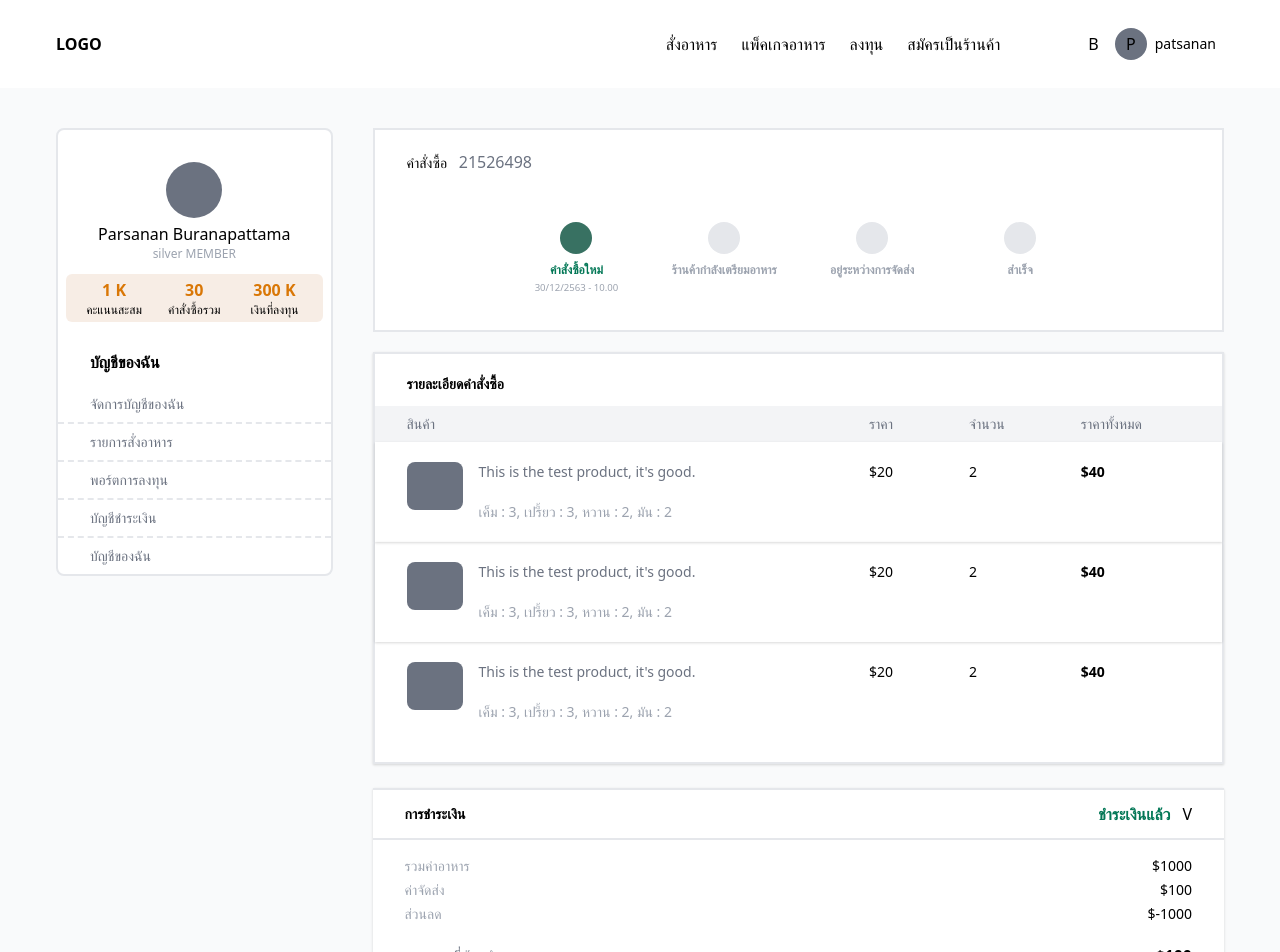
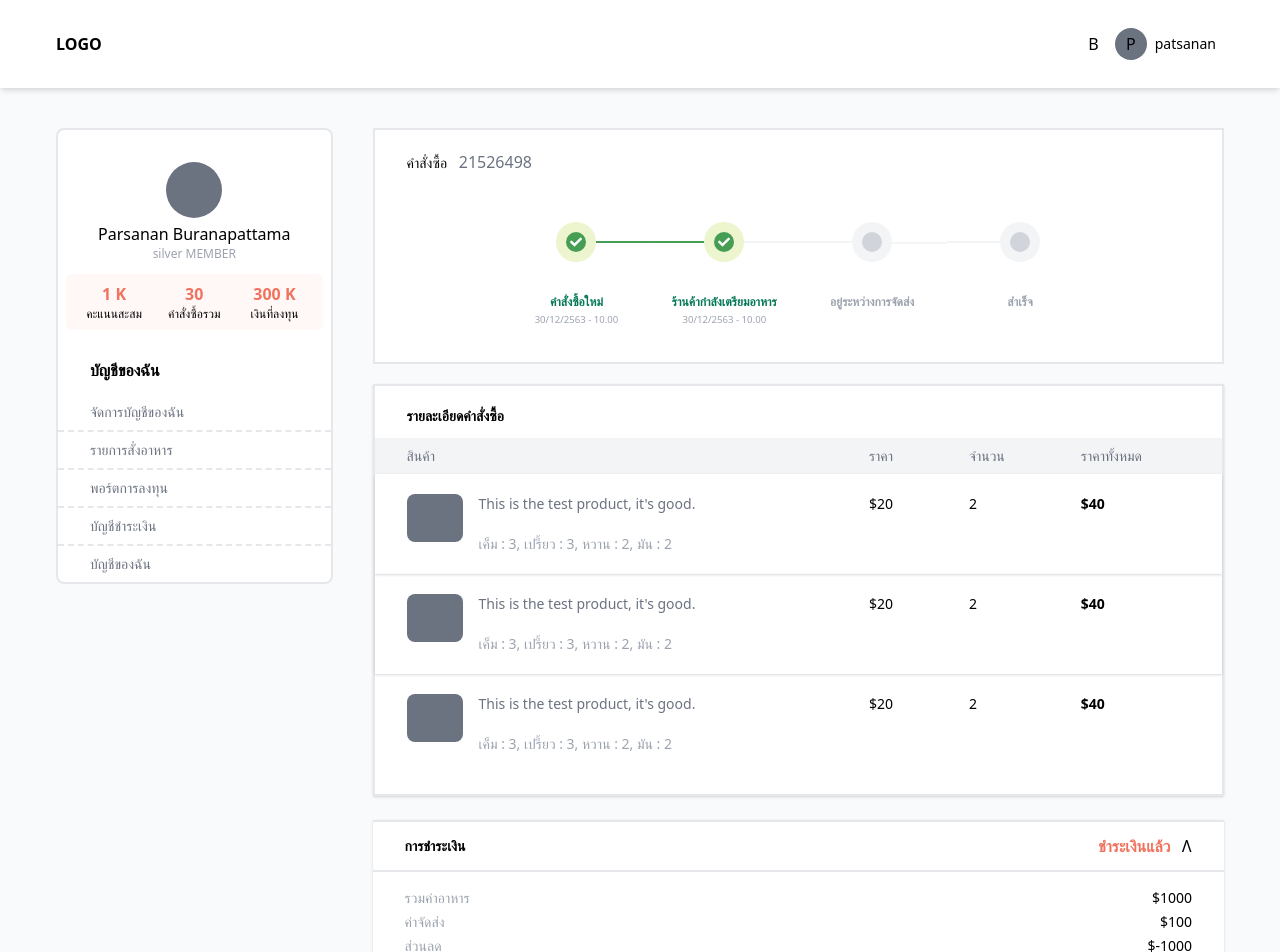
Before and after one commit to TheKillerz7/reactfrontend, a React (Create React App) app: page / in a window 1280 px wide. Shown: the top 952 px of the page. Built offline with nearby package versions, Linux system fonts and the light colour scheme.

Commit message:
refactor: colors, styles, animation

```diff
--- /dev/null
+++ b/src/assets/svgs/Check.js
@@ -0,0 +1,9 @@
+const Check = ({ ClassName, color }) => {
+    return(
+        <>
+            <svg aria-hidden="true" focusable="false" data-prefix="fas" data-icon="check" class={"svg-inline--fa fa-check fa-w-16 " + ClassName} role="img" xmlns="http://www.w3.org/2000/svg" viewBox="0 0 512 512"><path fill={color} d="M173.898 439.404l-166.4-166.4c-9.997-9.997-9.997-26.206 0-36.204l36.203-36.204c9.997-9.998 26.207-9.998 36.204 0L192 312.69 432.095 72.596c9.997-9.997 26.207-9.997 36.204 0l36.203 36.204c9.997 9.997 9.997 26.206 0 36.204l-294.4 294.401c-9.998 9.997-26.207 9.997-36.204-.001z"></path></svg>
+        </>
+    )
+}
+
+export default Check
--- /dev/null
+++ b/src/assets/svgs/Hamburger.js
@@ -0,0 +1,9 @@
+const Ham = ({ ClassName, color }) => {
+    return(
+        <>
+            <svg aria-hidden="true" focusable="false" data-prefix="fas" data-icon="bars" class={"svg-inline--fa fa-bars fa-w-14 " + ClassName} role="img" xmlns="http://www.w3.org/2000/svg" viewBox="0 0 448 512"><path fill={color} d="M16 132h416c8.837 0 16-7.163 16-16V76c0-8.837-7.163-16-16-16H16C7.163 60 0 67.163 0 76v40c0 8.837 7.163 16 16 16zm0 160h416c8.837 0 16-7.163 16-16v-40c0-8.837-7.163-16-16-16H16c-8.837 0-16 7.163-16 16v40c0 8.837 7.163 16 16 16zm0 160h416c8.837 0 16-7.163 16-16v-40c0-8.837-7.163-16-16-16H16c-8.837 0-16 7.163-16 16v40c0 8.837 7.163 16 16 16z"></path></svg>
+        </>
+    )
+}
+
+export default Ham
--- a/src/components/main/Bills.js
+++ b/src/components/main/Bills.js
@@ -1,13 +1,18 @@
+import React, { useRef, useEffect, useState } from 'react'
+
 const Bills = ({ bill }) => {
     let totalPrice = 0
 
+    const heightRef = useRef(null)
+    const [close, setClose] = useState(false)
+
     return(
-        <div className="lg:mb-6 shadow bg-white">
-            <div className="title lg:px-8 cursor-pointer flex items-center justify-between px-5 py-3 border-t-2 border-b-2 border-gray-200">
+        <div className="lg:mb-6 shadow bg-white overflow-hidden" style={{ maxHeight: (close && heightRef.current.offsetHeight + "px" || "500px"), transition: "max-height 0.5s ease" }}>
+            <div ref={heightRef} className="title lg:px-8 cursor-pointer flex items-center justify-between px-5 py-3 border-t-2 border-b-2 border-gray-200">
                 <div className="font-semibold text-sm">การชำระเงิน</div>
-                <div className="bill-status flex items-center">
-                    <span className="text-green-700 font-semibold mr-3">{bill.status === "paid" && "ชำระเงินแล้ว" || "ยังไม่ได้ชำระเงิน"}</span>
-                    <div className="arrow">V</div>
+                <div className="bill-status flex items-center" onClick={() => setClose(!close)}>
+                    <span className="text-orange font-semibold mr-3">{bill.status === "paid" && "ชำระเงินแล้ว" || "ยังไม่ได้ชำระเงิน"}</span>
+                    <div className={"arrow transform transition duration-300 " + (!close && "rotate-180")}>V</div>
                 </div>
             </div>
             <div className="detail pt-4">
--- a/src/components/main/Profile.js
+++ b/src/components/main/Profile.js
@@ -7,17 +7,17 @@ const Profile = ({ profile }) => {
                 <div className="text-xs text-gray-400">{profile.member} MEMBER</div>
             </div>
             <div className="w-full px-2">
-                <div className="grid grid-cols-3 rounded-md bg-yellow-700 bg-opacity-10 w-full px-2 py-1 text-center">
+                <div className="grid grid-cols-3 rounded-md bg-lightOrange bg-opacity-10 w-full px-2 py-2 text-center">
                     <div className="point">
-                        <div className="text-yellow-600 font-semibold">{profile.point}</div>
+                        <div className="text-orange font-semibold">{profile.point}</div>
                         <div className="text-xs">คะแนนสะสม</div>
                     </div>
                     <div className="orders">
-                        <div className="text-yellow-600 font-semibold">{profile.orders}</div>
+                        <div className="text-orange font-semibold">{profile.orders}</div>
                         <div className="text-xs">คำสั่งซื้อรวม</div>
                     </div>
                     <div className="budget">
-                        <div className="text-yellow-600 font-semibold">{profile.budget}</div>
+                        <div className="text-orange font-semibold">{profile.budget}</div>
                         <div className="text-xs">เงินที่ลงทุน</div>
                     </div>
                 </div>
--- a/src/components/main/Status.js
+++ b/src/components/main/Status.js
@@ -1,3 +1,5 @@
+import Check from '../../assets/svgs/Check'
+
 const Status = ({ order }) => {
     const status = {
         new: 1,
@@ -13,29 +15,55 @@ const Status = ({ order }) => {
                 <div className="lg:hidden font-medium">สถานะการสั่งซื้อ</div>
             </div>
             <div className="status xl:px-24 lg:text-center lg:px-8 lg:grid lg:grid-cols-4 lg:items-start lg:justify-around">
-                <div className="new lg:flex lg:mb-3 lg:flex-col grid items-center justify-start mb-10" style={{ gridTemplateColumns: "min-content auto" }}>
-                    <div className="icon lg:mr-0 lg:mb-2 lg:w-8 lg:h-8 w-16 h-16 bg-green-900 bg-opacity-80 rounded-full mr-7"></div>
+                <div className="new lg:flex lg:mb-3 lg:flex-col grid items-center justify-start gap-6 mb-10" style={{ gridTemplateColumns: "min-content auto" }}>
+                    <div className="lg:mb-2 w-full relative flex items-center justify-center">
+                        <span className="lg:w-1/2 lg:-translate-y-1/2 lg:top-1/2 lg:-translate-x-0 lg:border-none lg:bg-pGreen lg:h-0.5 w-0.5 h-1/2 absolute border border-dashed border-pGreen transform -translate-x-1/2 -translate-y-0 top-full left-1/2" ></span>
+                        <div className="icon lg:mr-0 lg:w-10 lg:h-10 lg:flex lg:items-center lg:justify-center relative w-16 h-16 bg-lightGreen rounded-full z-10">
+                            <div className="lg:block hidden w-5 h-5 rounded-full bg-pGreen"></div>
+                            <Check ClassName="lg:block absolute w-3 h-3 hidden" color="white" />
+                        </div>
+                    </div>
                     <div className="description">
                         <div className="title lg:text-xs text-xl text-green-700 font-semibold">คำสั่งซื้อใหม่</div>
                         <div className="date lg:text-smaller text-gray-400 font-medium text-sm">30/12/2563 - 10.00</div>
                     </div>
                 </div>
-                <div className="pending lg:flex lg:mb-3 lg:flex-col grid items-center justify-start mb-10" style={{ gridTemplateColumns: "min-content auto" }}>
-                    <div className="icon lg:mr-0 lg:mb-2 lg:w-8 lg:h-8 w-16 h-16 bg-gray-200 rounded-full mr-7"></div>
+                <div className="pending lg:flex lg:mb-3 lg:flex-col grid items-center justify-start gap-6 mb-10" style={{ gridTemplateColumns: "min-content auto" }}>
+                    <div className="lg:mb-2 w-full relative flex items-center justify-center">
+                        <span className="lg:w-1/2 lg:-translate-y-1/2 lg:top-1/2 lg:-translate-x-0 lg:border-none lg:bg-gray-100 lg:h-0.5 a w-0.5 h-1/2 absolute border border-dashed border-gray-100 transform -translate-x-1/2 -translate-y-0 top-full left-1/2" ></span>
+                        <span className="lg:w-1/2 lg:-translate-y-1/2 lg:top-1/2 lg:-translate-x-full lg:border-none lg:bg-pGreen lg:h-0.5 w-0.5 h-1/2 absolute border border-dashed border-pGreen transform -translate-x-1/2 -translate-y-1/2 top-0 left-1/2"></span>
+                        <div className="icon lg:mr-0 lg:w-10 lg:h-10 lg:flex lg:items-center lg:justify-center relative w-16 h-16 bg-lightGreen rounded-full z-10">
+                            <div className="lg:block hidden w-5 h-5 rounded-full bg-pGreen"></div>
+                            <Check ClassName="lg:block absolute w-3 h-3 hidden" color="white" />
+                        </div>
+                    </div>
                     <div className="description">
-                        <div className="title lg:text-xs text-xl text-gray-400 font-semibold">ร้านค้ากำลังเตรียมอาหาร</div>
-                        <div className="date lg:text-smaller text-gray-400 font-medium text-sm"></div>
+                        <div className="title lg:text-xs text-xl text-green-700 font-semibold">ร้านค้ากำลังเตรียมอาหาร</div>
+                        <div className="date lg:text-smaller text-gray-400 font-medium text-sm">30/12/2563 - 10.00</div>
                     </div>
                 </div>
-                <div className="shipping lg:flex lg:mb-3 lg:flex-col grid items-center justify-start mb-10" style={{ gridTemplateColumns: "min-content auto" }}>
-                    <div className="icon lg:mr-0 lg:mb-2 lg:w-8 lg:h-8 w-16 h-16 bg-gray-200 rounded-full mr-7"></div>
+                <div className="shipping lg:flex lg:mb-3 lg:flex-col grid items-center justify-start gap-6 mb-10" style={{ gridTemplateColumns: "min-content auto" }}>
+                    <div className="lg:mb-2 w-full relative flex items-center justify-center">
+                        <span className="lg:w-1/2 lg:-translate-y-1/2 lg:top-1/2 lg:-translate-x-0 lg:border-none lg:bg-gray-100 lg:h-0.5 a w-0.5 h-1/2 absolute border border-dashed border-gray-100 transform-translate-x-1/2 -translate-y-0 top-full left-1/2" ></span>
+                        <span className="lg:w-1/2 lg:-translate-y-1/2 lg:top-1/2 lg:-translate-x-full lg:border-none lg:bg-gray-100 lg:h-0.5 a w-0.5 h-1/2 absolute border border-dashed border-gray-100 transform -translate-x-1/2 -translate-y-1/2 top-0 left-1/2"></span>
+                        <div className="icon lg:mr-0 lg:w-10 lg:h-10 lg:flex lg:items-center lg:justify-center relative w-16 h-16 bg-gray-100 rounded-full z-10">
+                            <div className="lg:block hidden w-5 h-5 rounded-full bg-gray-300"></div>
+                            {/* <img src={check} className="w-3 h-3 absolute" /> */}
+                        </div>
+                    </div>
                     <div className="description">
                         <div className="title lg:text-xs text-xl text-gray-400 font-semibold">อยู่ระหว่างการจัดส่ง</div>
                         <div className="date lg:text-smaller text-gray-400 font-medium text-sm"></div>
                     </div>
                 </div>
-                <div className="success lg:flex lg:flex-col grid items-center justify-start" style={{ gridTemplateColumns: "min-content auto" }}>
-                    <div className="icon lg:mr-0 lg:mb-2 lg:w-8 lg:h-8 w-16 h-16 bg-gray-200 rounded-full mr-7"></div>
+                <div className="success lg:flex lg:flex-col grid items-center justify-start gap-6" style={{ gridTemplateColumns: "min-content auto" }}>
+                    <div className="lg:mb-2 w-full relative flex items-center justify-center">
+                        <span className="lg:w-1/2 lg:-translate-y-1/2 lg:top-1/2 lg:-translate-x-full lg:border-none lg:bg-gray-100 lg:h-0.5 a w-0.5 h-1/2 absolute border border-dashed border-gray-100 transform -translate-x-1/2 -translate-y-1/2 top-0 left-1/2"></span>
+                        <div className="icon lg:mr-0 lg:w-10 lg:h-10 lg:flex lg:items-center lg:justify-center relative w-16 h-16 bg-gray-100 rounded-full z-10">
+                            <div className="lg:block hidden w-5 h-5 rounded-full bg-gray-300"></div>
+                            {/* <img src={check} className="w-3 h-3 absolute" /> */}
+                        </div>
+                    </div>
                     <div className="description">
                         <div className="title lg:text-xs text-xl text-gray-400 font-semibold">สำเร็จ</div>
                         <div className="date lg:text-smaller text-gray-400 font-medium text-sm"></div>
--- a/src/components/partials/Navbar.js
+++ b/src/components/partials/Navbar.js
@@ -1,20 +1,26 @@
+import Ham from '../../assets/svgs/Hamburger'
+import React, { useState } from 'react';
+
 const Navbar = ({ info }) => {
+    const [transform, setTransform] = useState(false)
+
     return(
-        <div className="nav-container lg:px-14 lg:py-7 shadow-md flex items-center justify-between px-5 py-3 bg-white">
+        <div className="nav-container lg:px-14 lg:py-7 relative shadow-md flex items-center justify-between px-5 py-3 bg-white">
             <div className="logo font-semibold">LOGO</div>
             <div className="menu-container flex">
-                <ul className="menu-list lg:flex items-center hidden mr-16">
-                    <li className="mr-6">สั่งอาหาร</li>
-                    <li className="mr-6">แพ็คเกจอาหาร</li>
-                    <li className="mr-6">ลงทุน</li>
-                    <li className="mr-6">สมัครเป็นร้านค้า</li>
+                <ul className={"menu-list lg:flex-row text-lg flex flex-col justify-center w-full items-center bg-white transform left-0 top-0 z-20 fixed h-screen mr-16 transition duration-300 " + (!transform && "translate-x-full")}>
+                    <div className="absolute z-30 text-3xl right-7 top-5" onClick={() => setTransform(false)}>x</div>
+                    <li className="lg:mr-6 lg:mb-0 mb-10">สั่งอาหาร</li>
+                    <li className="lg:mr-6 lg:mb-0 mb-10">แพ็คเกจอาหาร</li>
+                    <li className="lg:mr-6 lg:mb-0 mb-10">ลงทุน</li>
+                    <li className="lg:mr-6 lg:mb-0 mb-10">สมัครเป็นร้านค้า</li>
                 </ul>
                 <div className="basket mr-4 flex items-center justify-center">B</div>
                 <div className="profile flex items-center mr-2">
                     <div className="picture rounded-full bg-gray-500 w-8 h-8 flex items-center justify-center mr-2">{info.picture}</div>
                     <div className="name text-sm">{info.name}</div>
                 </div>
-                <div className="hamburger lg:hidden text-lg flex items-center">H</div>
+                <div className="hamburger lg:hidden text-lg flex items-center ml-3" onClick={() => setTransform(true)}><Ham ClassName="w-4" color="black" /></div>
             </div>
         </div>
     )
```
Also changed, not shown: src/components/main/Shipping.js (+4 -4 lines), tailwind.config.js (+8 -1 lines).
